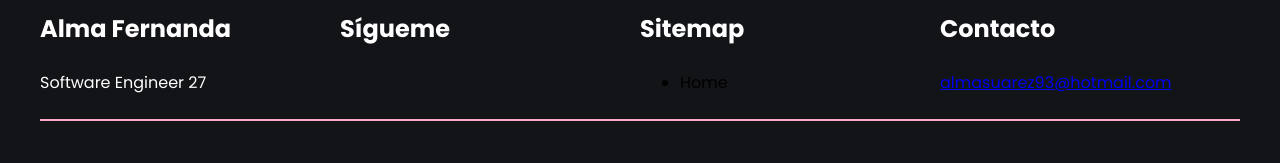
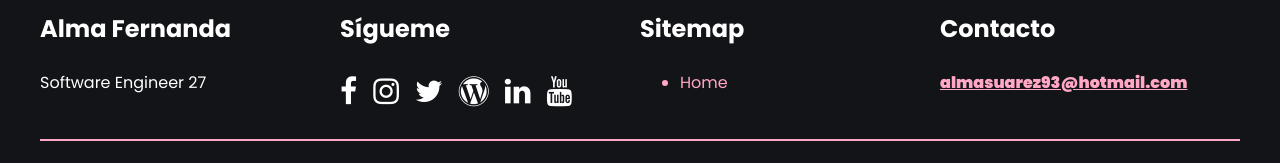
Before and after one commit to AlmaJaneiro/Landing-Page, a React (Create React App) app: page / in a window 1280 px wide. Shown: the part 617-780 px from the top of the page. Built offline with nearby package versions, Linux system fonts and the light colour scheme.

Commit message:
Cambios en CSS

```diff
--- a/public/index.html
+++ b/public/index.html
@@ -10,6 +10,7 @@
       content="Web site created using create-react-app"
     />
     <link rel="apple-touch-icon" href="%PUBLIC_URL%/logo192.png" />
+    <link rel="stylesheet" href="https://stackpath.bootstrapcdn.com/font-awesome/4.7.0/css/font-awesome.min.css">
     <!--
       manifest.json provides metadata used when your web app is installed on a
       user's mobile device or desktop. See https://developers.google.com/web/fundamentals/web-app-manifest/
--- a/src/components/Footer.js
+++ b/src/components/Footer.js
@@ -22,17 +22,25 @@ class Footer extends Component {
                         </div>
                         <div className="col-3">
                             <h3 className="blanco">Sígueme</h3>
+                            <ul className="misRedes">
+                                <li><i className="fa fa-facebook"></i></li>
+                                <li><i className="fa fa-instagram"></i></li>
+                                <li><i className="fa fa-twitter"></i></li>
+                                <li><i className="fa fa-wordpress"></i></li>
+                                <li><i className="fa fa-linkedin"></i></li>
+                                <li><i className="fa fa-youtube"></i></li>
+                            </ul>
 
                         </div>
                         <div className="col-3">
                             <h3 className="blanco">Sitemap</h3>
                             <ul>
-                                <li>Home</li>
+                                <li className="mail">Home</li>
                             </ul>
                         </div>
                         <div className="col-3">
                             <h3 className="blanco">Contacto</h3>
-                            <a href="mailto:almasuarez93@hotmail.com">almasuarez93@hotmail.com</a>
+                            <a className="mail peso_900" href="mailto:almasuarez93@hotmail.com">almasuarez93@hotmail.com</a>
                         </div>
                         <hr />
                         <div className="col-12 derecho espacio-year">
--- a/src/components/SeccionHome.js
+++ b/src/components/SeccionHome.js
@@ -41,7 +41,7 @@ class SeccionHome extends Component {
                             </div>
                         </div>
                         <div className="col-6">
-                            <img className="bounce-1" src="https://almasuarez.com/static/mobile-screen-38f4a72e4c30294deb893a96c86e4566.png" />
+                            <img alt="Alma desarrolladora" className="bounce-1" src="https://almasuarez.com/static/mobile-screen-38f4a72e4c30294deb893a96c86e4566.png" />
                         </div>
                     </div>
                 </div>
--- a/src/components/css/estilos.css
+++ b/src/components/css/estilos.css
@@ -3,6 +3,7 @@
 body{
     --textBanner: #2c0074;
     --textRosa: #ffa7c4;
+    --textBlanco: #ffffff;
     font-family: 'Poppins', sans-serif;
 }
 img{
@@ -24,6 +25,7 @@ h1{ font-size: 2.5em;}
 h2{ font-size: 2em; }
 h3{ font-size: 1.5em; }
 .peso_400{font-weight: 400;}
+.peso_900{font-weight: 900;}
 hr{
     width: 100%;
     border: 1px solid #ffa7c4;
@@ -36,6 +38,12 @@ hr{
 }
 .rosa{
     color: var(--textRosa);
+}
+.mail{
+    color: var(--textRosa);
+}
+.mail:hover{
+    color: var(--textBlanco);
 }
 .navbar-div{
     max-width: 1200px;
@@ -52,6 +60,20 @@ hr{
 }
 .espacio_intro{
     padding:  70px 40px;
+}
+.misRedes{
+    padding: 0;
+}
+.misRedes li{
+    display: inline;
+    color:var(--textBlanco);
+    padding-right: 16px;
+    font-size: 30px;
+    cursor: pointer;
+}
+.misRedes li:hover{
+    color:var(--textRosa);
+
 }
 .container{
     padding: 50px 0px;
```
